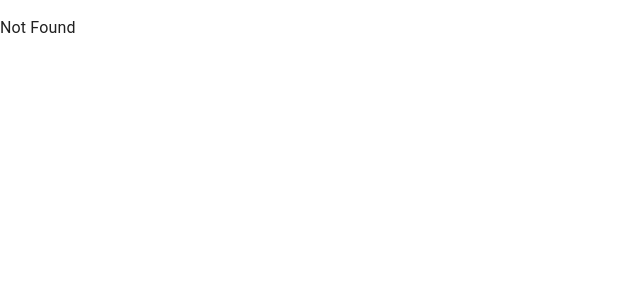
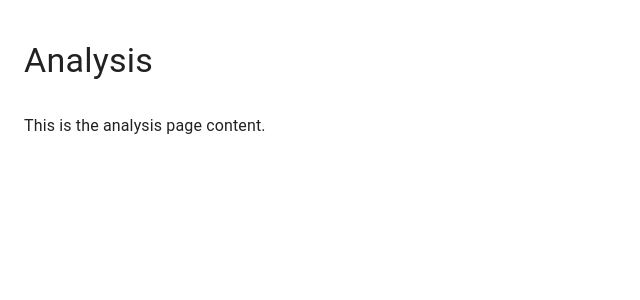
Before and after one commit to Unsocial-Provider-Anime/unknown-call, a React (Vite) app in the folder frontend/: page /analysis in a window 1280 px wide. Shown: the top 300 px of the page, without its empty margins (0-640 px from the left). Built offline with nearby package versions, Linux system fonts and the light colour scheme.

Commit message:
feat: add analysis route and component for analysis page

```diff
--- a/frontend/src/routeTree.gen.ts
+++ b/frontend/src/routeTree.gen.ts
@@ -10,33 +10,43 @@
 
 import { Route as rootRouteImport } from './routes/__root'
 import { Route as IndexRouteImport } from './routes/index'
+import { Route as AnalysisRouteImport } from './routes/analysis'
 
 const IndexRoute = IndexRouteImport.update({
   id: '/',
   path: '/',
   getParentRoute: () => rootRouteImport,
 } as any)
+const AnalysisRoute = AnalysisRouteImport.update({
+  id: '/analysis',
+  path: '/analysis',
+  getParentRoute: () => rootRouteImport,
+} as any)
 
 export interface FileRoutesByFullPath {
   '/': typeof IndexRoute
+  '/analysis': typeof AnalysisRoute
 }
 export interface FileRoutesByTo {
   '/': typeof IndexRoute
+  '/analysis': typeof AnalysisRoute
 }
 export interface FileRoutesById {
   __root__: typeof rootRouteImport
   '/': typeof IndexRoute
+  '/analysis': typeof AnalysisRoute
 }
 export interface FileRouteTypes {
   fileRoutesByFullPath: FileRoutesByFullPath
-  fullPaths: '/'
+  fullPaths: '/' | '/analysis'
   fileRoutesByTo: FileRoutesByTo
-  to: '/'
-  id: '__root__' | '/'
+  to: '/' | '/analysis'
+  id: '__root__' | '/' | '/analysis'
   fileRoutesById: FileRoutesById
 }
 export interface RootRouteChildren {
   IndexRoute: typeof IndexRoute
+  AnalysisRoute: typeof AnalysisRoute
 }
 
 declare module '@tanstack/react-router' {
@@ -48,11 +58,19 @@ declare module '@tanstack/react-router' {
       preLoaderRoute: typeof IndexRouteImport
       parentRoute: typeof rootRouteImport
     }
+    '/analysis': {
+      id: '/analysis'
+      path: '/analysis'
+      fullPath: '/analysis'
+      preLoaderRoute: typeof AnalysisRouteImport
+      parentRoute: typeof rootRouteImport
+    }
   }
 }
 
 const rootRouteChildren: RootRouteChildren = {
   IndexRoute: IndexRoute,
+  AnalysisRoute: AnalysisRoute,
 }
 export const routeTree = rootRouteImport
   ._addFileChildren(rootRouteChildren)
--- /dev/null
+++ b/frontend/src/routes/analysis.tsx
@@ -0,0 +1,52 @@
+import { createFileRoute } from "@tanstack/react-router";
+import Box from "@mui/material/Box";
+import Container from "@mui/material/Container";
+import Typography from "@mui/material/Typography";
+
+export const Route = createFileRoute("/analysis")({
+  component: RouteComponent,
+});
+
+function RouteComponent() {
+  return (
+    <Box
+      component="main"
+      sx={{ minHeight: "100vh", bgcolor: "background.default" }}
+    >
+      <Container maxWidth="xl" sx={{ py: { xs: 3, md: 5 } }}>
+        <Box
+          sx={{
+            display: "flex",
+            flexDirection: "column",
+            gap: { xs: 3, md: 4 },
+          }}
+        >
+          {/* Analysis page header section */}
+
+          <Box
+            component="header"
+            sx={{
+              display: "flex",
+              alignItems: { xs: "flex-start", md: "flex-end" },
+              justifyContent: "space-between",
+              flexDirection: { xs: "column", md: "row" },
+              gap: 2.5,
+            }}
+          >
+            <Box sx={{ display: "flex", flexDirection: "column", gap: 0.75 }}>
+              <Typography variant="h4" component="h1">
+                Analysis
+              </Typography>
+            </Box>
+          </Box>
+          {/* Analysis page content section */}
+          <Box>
+            <Typography variant="body1">
+              This is the analysis page content.
+            </Typography>
+          </Box>
+        </Box>
+      </Container>
+    </Box>
+  );
+}
```
